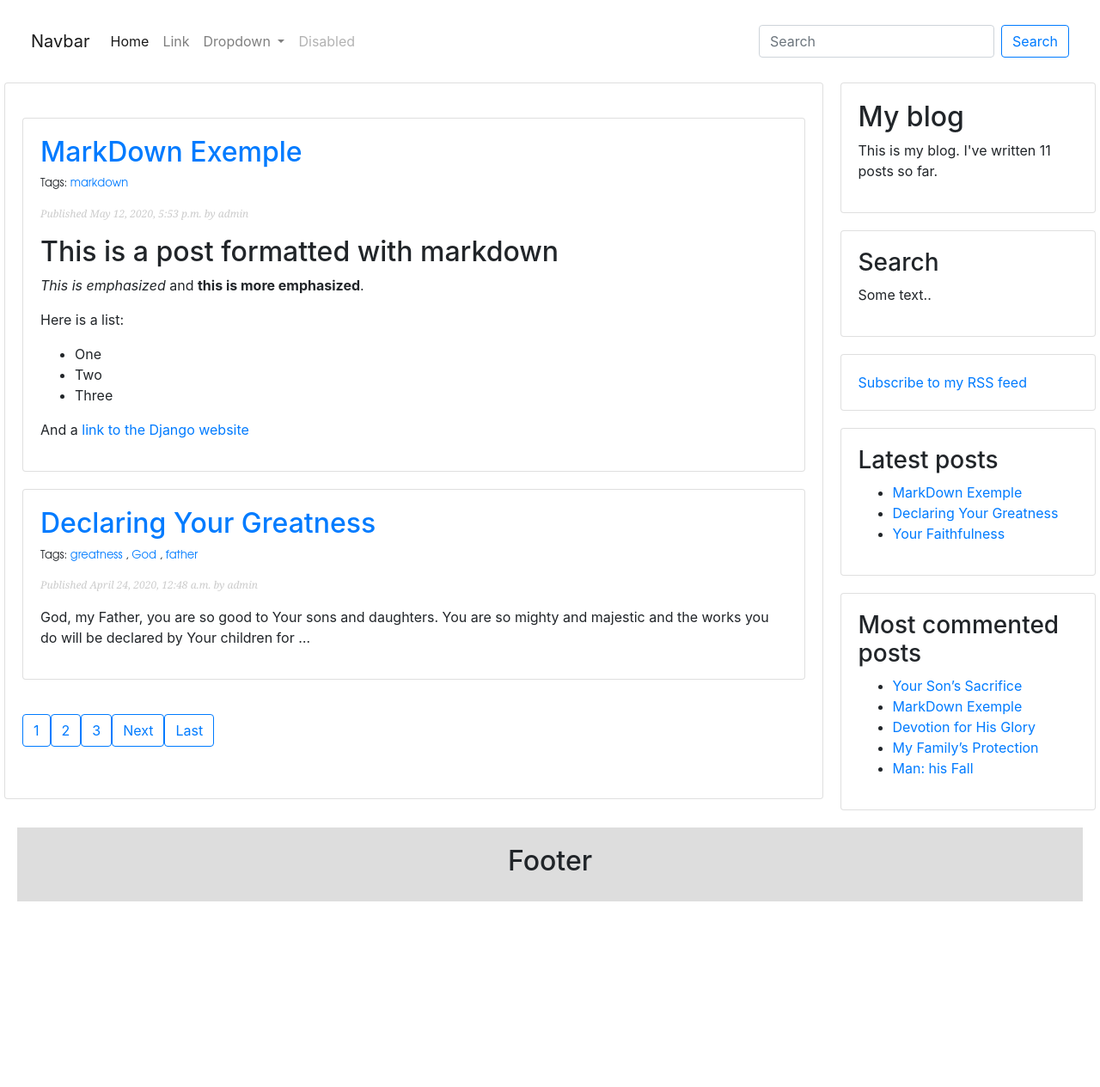
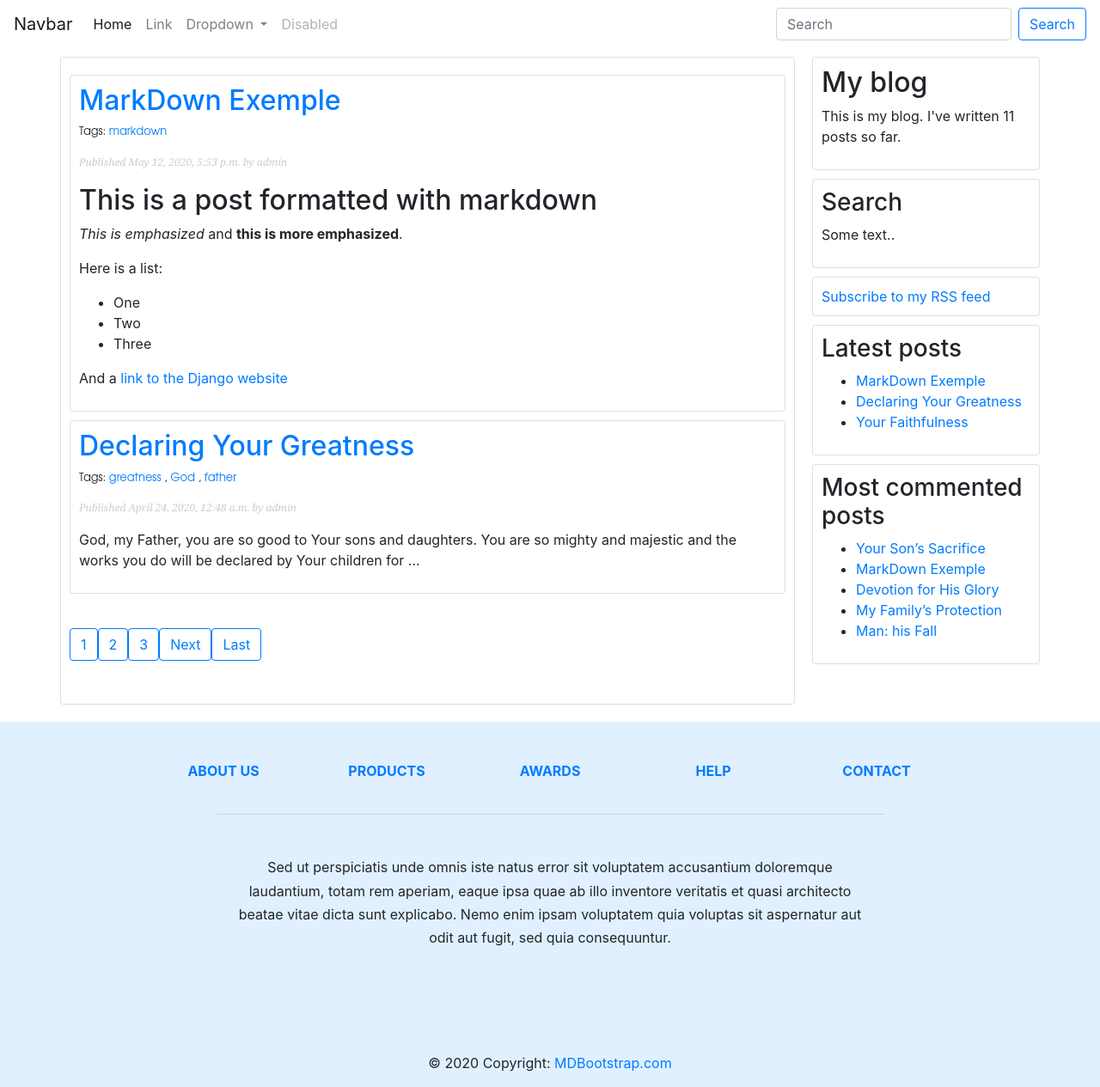
Before and after one commit to NicacioSilva/BlogProject, a Django app: page /BlogApp/ in a window 1280 px wide. Shown: the whole page at 86% size. Before the commit the page ends 1049 px from the top, so only its background shows below. Run offline with Django 3.2, Linux system fonts and the light colour scheme; data comes from the database, SQL or seed files in the repository; parts of the project's set-up code (start-up, migrations or seed data) failed here and were passed over; some libraries are stand-ins or nearby versions.

Commit message:
footer row and header ok

```diff
--- a/BlogApp/static/css/BlogApp.css
+++ b/BlogApp/static/css/BlogApp.css
@@ -1,15 +1,14 @@
 * {
     box-sizing: border-box;
 }
-
+html, body {
+    max-width: 100%;
+    overflow-x: hidden;
+}
 /* Add a gray background color with some padding */
 body {
     font-family: Arial, cursive;
-    padding: 20px;
 }
-
-/* Header/Blog Title */
-
 
 /* Clear floats after the columns */
 .row:after {
@@ -34,17 +33,16 @@ body {
 
 /* Footer */
 .footer {
-    padding: 20px;
     text-align: center;
-    background: #ddd;
+    background: rgb(224, 240, 255);
     margin-top: 20px;
 }
 
 /* Add a card effect for articles */
 .card {
     background-color: #F0F0E7;
-    padding: 20px;
-    margin-top: 20px;
+    padding: 10px;
+    margin-top: 10px;
 }
 
 /* Fake image */
--- a/BlogApp/templates/BlogApp/base.html
+++ b/BlogApp/templates/BlogApp/base.html
@@ -17,6 +17,7 @@
     {% include "navbar.html" %}
 </div>
 
+<div class="container">
     <div class="row">
         <div class="leftcolumn">
             <div class="card">
@@ -58,9 +59,10 @@
             </div>
         </div>
     </div>
+</div>
 
 <div class="footer">
-    <h2>Footer</h2>
+    {% include "footer.html" %}
 </div>
 
 </body>
--- /dev/null
+++ b/BlogApp/templates/footer.html
@@ -0,0 +1,122 @@
+<!-- Footer -->
+<footer class="page-footer font-small indigo">
+
+  <!-- Footer Links -->
+  <div class="container">
+
+    <!-- Grid row-->
+    <div class="row text-center d-flex justify-content-center pt-5 mb-3">
+
+      <!-- Grid column -->
+      <div class="col-md-2 mb-3">
+        <h6 class="text-uppercase font-weight-bold">
+          <a href="#!">About us</a>
+        </h6>
+      </div>
+      <!-- Grid column -->
+
+      <!-- Grid column -->
+      <div class="col-md-2 mb-3">
+        <h6 class="text-uppercase font-weight-bold">
+          <a href="#!">Products</a>
+        </h6>
+      </div>
+      <!-- Grid column -->
+
+      <!-- Grid column -->
+      <div class="col-md-2 mb-3">
+        <h6 class="text-uppercase font-weight-bold">
+          <a href="#!">Awards</a>
+        </h6>
+      </div>
+      <!-- Grid column -->
+
+      <!-- Grid column -->
+      <div class="col-md-2 mb-3">
+        <h6 class="text-uppercase font-weight-bold">
+          <a href="#!">Help</a>
+        </h6>
+      </div>
+      <!-- Grid column -->
+
+      <!-- Grid column -->
+      <div class="col-md-2 mb-3">
+        <h6 class="text-uppercase font-weight-bold">
+          <a href="#!">Contact</a>
+        </h6>
+      </div>
+      <!-- Grid column -->
+
+    </div>
+    <!-- Grid row-->
+    <hr class="rgba-white-light" style="margin: 0 15%;">
+
+    <!-- Grid row-->
+    <div class="row d-flex text-center justify-content-center mb-md-0 mb-4">
+
+      <!-- Grid column -->
+      <div class="col-md-8 col-12 mt-5">
+        <p style="line-height: 1.7rem">Sed ut perspiciatis unde omnis iste natus error sit voluptatem
+          accusantium doloremque laudantium, totam rem
+          aperiam, eaque ipsa quae ab illo inventore veritatis et quasi architecto beatae vitae dicta sunt
+          explicabo.
+          Nemo enim ipsam voluptatem quia voluptas sit aspernatur aut odit aut fugit, sed quia consequuntur.</p>
+      </div>
+      <!-- Grid column -->
+
+    </div>
+    <!-- Grid row-->
+    <hr class="clearfix d-md-none rgba-white-light" style="margin: 10% 15% 5%;">
+
+    <!-- Grid row-->
+    <div class="row pb-3">
+
+      <!-- Grid column -->
+      <div class="col-md-12">
+
+        <div class="mb-5 flex-center">
+
+          <!-- Facebook -->
+          <a class="fb-ic">
+            <i class="fab fa-facebook-f fa-lg white-text mr-4"> </i>
+          </a>
+          <!-- Twitter -->
+          <a class="tw-ic">
+            <i class="fab fa-twitter fa-lg white-text mr-4"> </i>
+          </a>
+          <!-- Google +-->
+          <a class="gplus-ic">
+            <i class="fab fa-google-plus-g fa-lg white-text mr-4"> </i>
+          </a>
+          <!--Linkedin -->
+          <a class="li-ic">
+            <i class="fab fa-linkedin-in fa-lg white-text mr-4"> </i>
+          </a>
+          <!--Instagram-->
+          <a class="ins-ic">
+            <i class="fab fa-instagram fa-lg white-text mr-4"> </i>
+          </a>
+          <!--Pinterest-->
+          <a class="pin-ic">
+            <i class="fab fa-pinterest fa-lg white-text"> </i>
+          </a>
+
+        </div>
+
+      </div>
+      <!-- Grid column -->
+
+    </div>
+    <!-- Grid row-->
+
+  </div>
+  <!-- Footer Links -->
+
+  <!-- Copyright -->
+  <div class="footer-copyright text-center py-3">© 2020 Copyright:
+    <a href="https://mdbootstrap.com/"> MDBootstrap.com</a>
+  </div>
+  <!-- Copyright -->
+
+</footer>
+<!-- Footer -->
--- a/BlogApp/templates/navbar.html
+++ b/BlogApp/templates/navbar.html
@@ -1,6 +1,7 @@
 <nav class="navbar navbar-expand-lg navbar-light bg-white   ">
     <a class="navbar-brand" href="#">Navbar</a>
-  <button class="navbar-toggler" type="button" data-toggle="collapse" data-target="#navbarSupportedContent" aria-controls="navbarSupportedContent" aria-expanded="false" aria-label="Toggle navigation">
+    <button class="navbar-toggler" type="button" data-toggle="collapse" data-target="#navbarSupportedContent"
+            aria-controls="navbarSupportedContent" aria-expanded="false" aria-label="Toggle navigation">
         <span class="navbar-toggler-icon"></span>
     </button>
 
@@ -13,7 +14,8 @@
                 <a class="nav-link" href="#">Link</a>
             </li>
             <li class="nav-item dropdown">
-        <a class="nav-link dropdown-toggle" href="#" id="navbarDropdown" role="button" data-toggle="dropdown" aria-haspopup="true" aria-expanded="false">
+                <a class="nav-link dropdown-toggle" href="#" id="navbarDropdown" role="button" data-toggle="dropdown"
+                   aria-haspopup="true" aria-expanded="false">
                     Dropdown
                 </a>
                 <div class="dropdown-menu" aria-labelledby="navbarDropdown">
```
Lines whose indentation alone changed are shown as unchanged.
